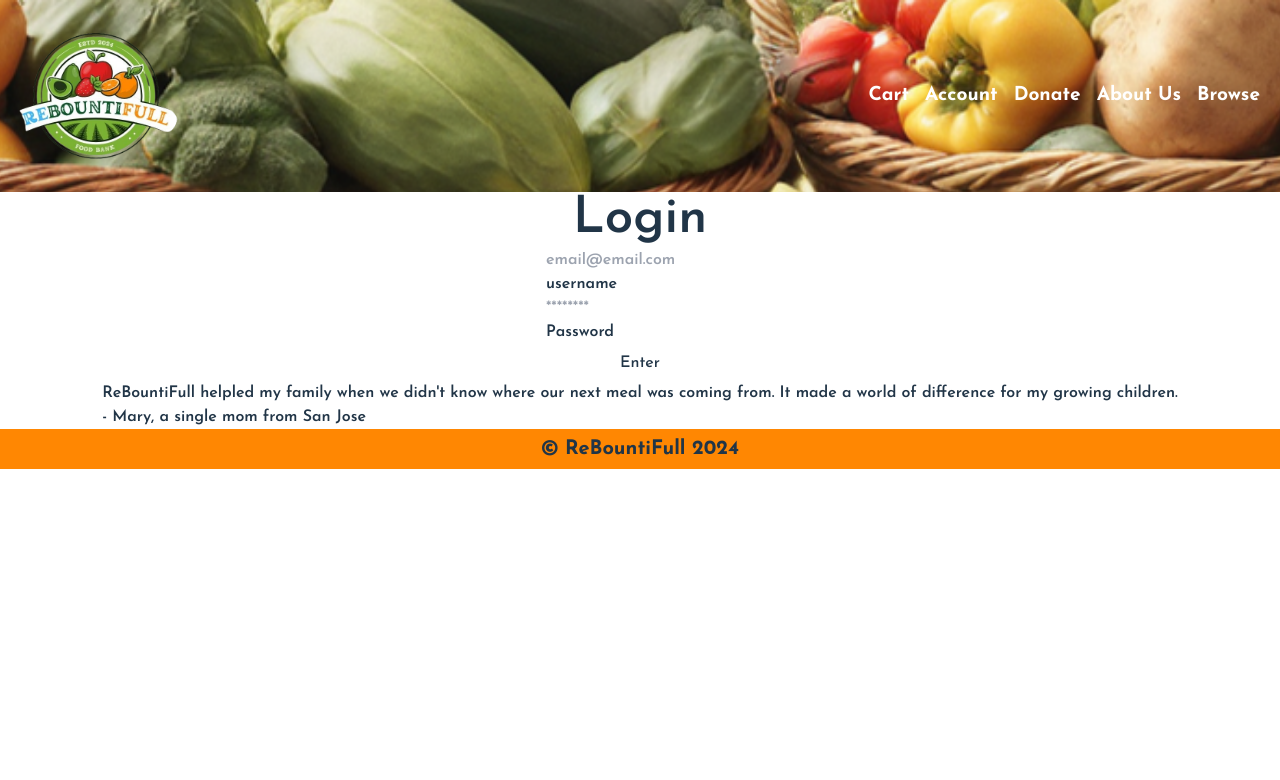
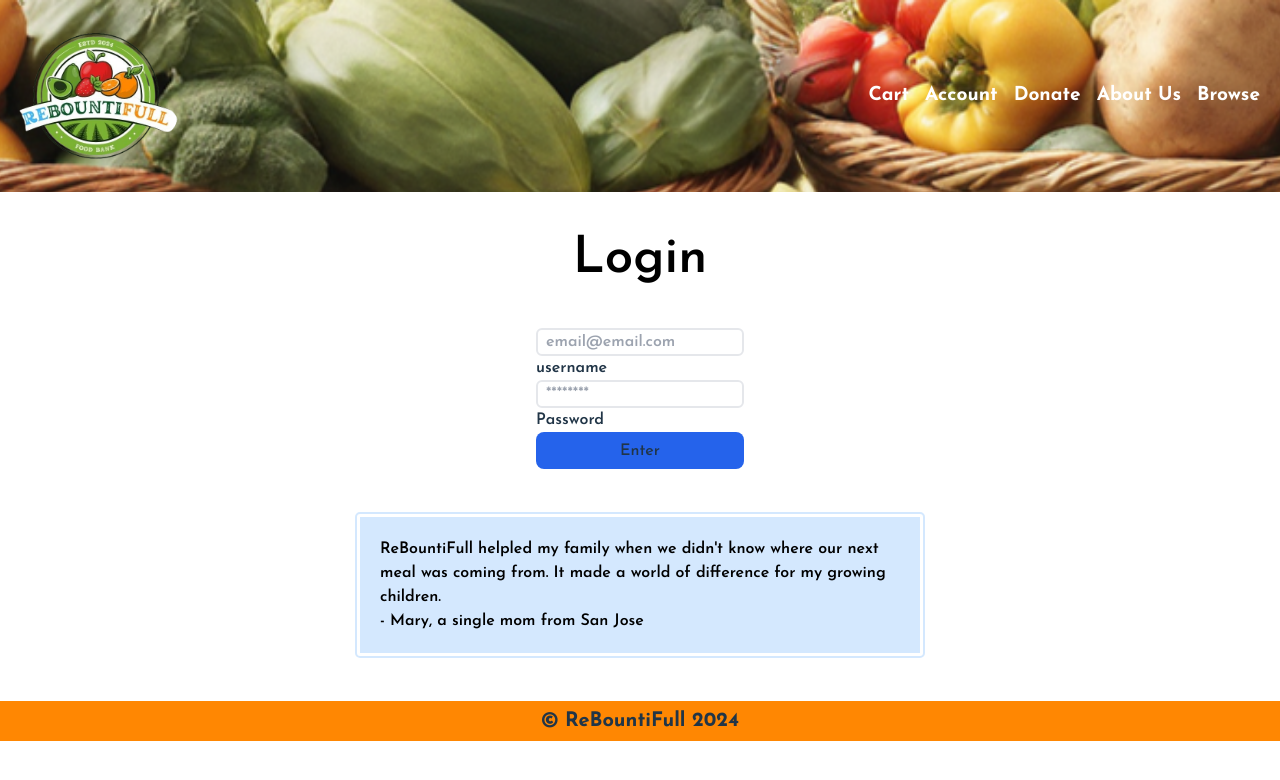
Before and after one commit to sareacct91/ReBountiFull, a React (Vite) app in the folder client/: page /login in a window 1280 px wide. Shown: the top 780 px of the page. Built offline with nearby package versions, Linux system fonts and the light colour scheme.

Commit message:
styled login page

```diff
--- a/client/src/components/Login/login.jsx
+++ b/client/src/components/Login/login.jsx
@@ -30,10 +30,10 @@ export default function Login() {
   }
 
   return (
-    <div className="flex w-full flex-col items-center justify-center">
-      <h1>Login</h1>
+    <div className="flex w-full flex-col items-center justify-center bg-white">
+      <h1 className="text-black py-10">Login</h1>
       <form className="flex flex-col" onSubmit={handleFormSubmit}>
-        <input
+        <input className="bg-white border-2 rounded-md px-2"
           value={user.email}
           name="email"
           onChange={inputChange}
@@ -41,7 +41,7 @@ export default function Login() {
           placeholder="email@email.com"
         />
         <label htmlFor="username">username</label>
-        <input
+        <input className="bg-white border-2 rounded-md px-2"
           value={user.password}
           name="password"
           onChange={inputChange}
@@ -50,15 +50,15 @@ export default function Login() {
         />
         <label htmlFor="password">Password</label>
         {/* todo: Link to reset password? */}
-        <button type="submit">Enter</button>
+        <button className="bg-blue-600" type="submit">Enter</button>
       </form>
-
-      <h2>
-        ReBountiFull helpled my family when we didn't know where our next meal was coming from.
-        It made a world of difference for my growing children.
+      <div className="flex flex-col font-semibold text-black max-w-xl my-10 p-5 rounded-lg bg-blue-300/40 border-double border-8 border-white">
+      <p className="">
+        ReBountiFull helpled my family when we didn't know where our next meal was coming from. It made a world of difference for my growing children.
         <br />
         - Mary, a single mom from San Jose
-      </h2>
+      </p>
+      </div>
     </div>
   );
 }
```
Also changed, not shown: 1 other file (tests, documents, lock files or other folders).
